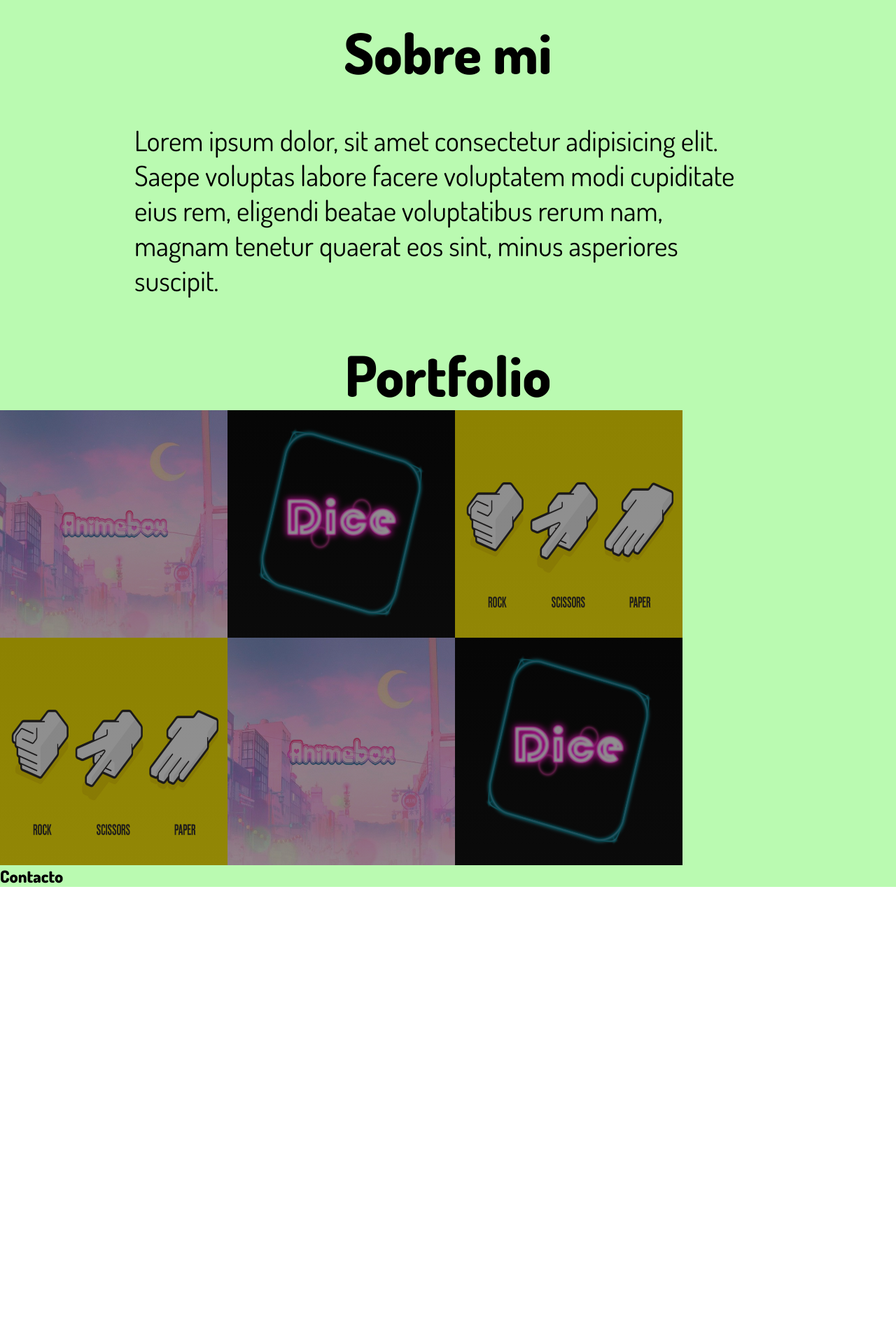
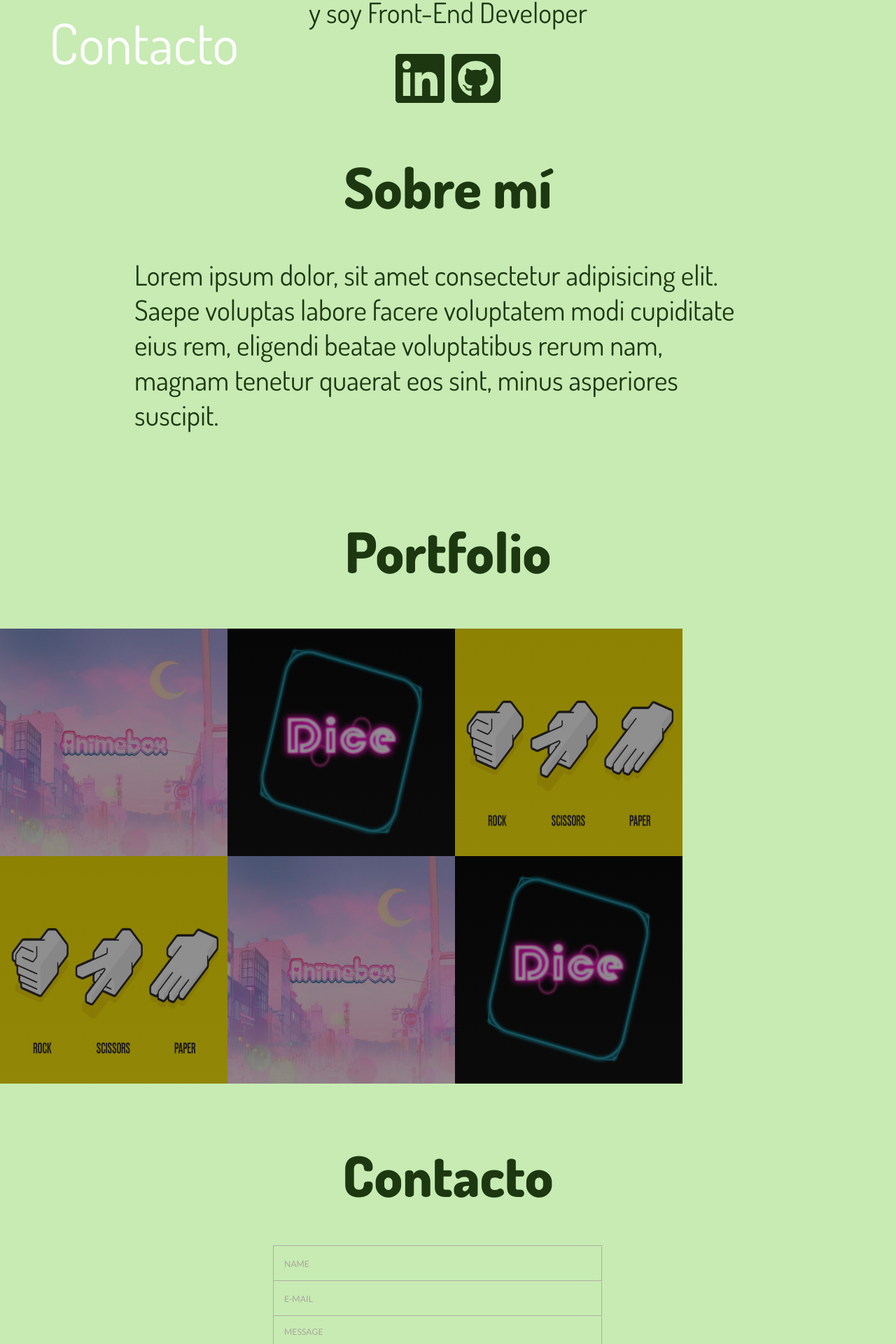
Before and after one commit to aliciaggz/portfolio, a React (Create React App) app: page / in a window 1280 px wide. Shown: the part 824-2744 px from the top of the page at 70% size. Before the commit the page ends 2091 px from the top, so only its background shows below. Built offline with nearby package versions, Linux system fonts and the light colour scheme.

Commit message:
colors and portfolio

```diff
--- a/src/components/App.js
+++ b/src/components/App.js
@@ -41,8 +41,14 @@ const App = () => {
               Hola, me llamo Alicia Gallego
             </h1>
             <p className="section__intro--text">y soy Front-End Developer</p>
-            <FaIcons.FaLinkedin />
-            <FaIcons.FaGithubSquare />
+            <ul className="section__intro--list">
+              <li>
+                <FaIcons.FaLinkedin className="section__intro--icons" />
+              </li>
+              <li>
+                <FaIcons.FaGithubSquare className="section__intro--icons" />
+              </li>
+            </ul>
           </div>
           <div className="section__intro--div">
             <img src="" alt="" />
@@ -50,7 +56,7 @@ const App = () => {
         </section>
 
         <section className="section__aboutme">
-          <h1 className="section__aboutme--title">Sobre mi</h1>
+          <h1 className="section__aboutme--title">Sobre mí</h1>
 
           <p className="section__aboutme--text">
             Lorem ipsum dolor, sit amet consectetur adipisicing elit. Saepe
@@ -62,7 +68,6 @@ const App = () => {
 
         <section className="portfolio">
           <h1 className="portfolio__title">Portfolio</h1>
-          <p></p>
 
           <ul className="portfolio__list">
             <li className="portfolio__list--item">
@@ -71,16 +76,23 @@ const App = () => {
             <li className="portfolio__list--item">
               <div className="image dos"></div>
             </li>
-            <li className="portfolio__list--item tres"></li>
+            <li className="portfolio__list--item">
+              <div className="image tres"></div>
+            </li>
             <li className="portfolio__list--item cuatro"></li>
             <li className="portfolio__list--item uno"></li>
             <li className="portfolio__list--item dos"></li>
           </ul>
         </section>
 
-        <section>
-          <h1>Contacto</h1>
-          <form action=""></form>
+        <section className="contact">
+          <h1 className="contact__title">Contacto</h1>
+          <form id="form" className="top">
+            <input type="text" placeholder="NAME" />
+            <input type="text" placeholder="E-MAIL" />
+            <textarea id="message" type="text" placeholder="MESSAGE"></textarea>
+            <input id="submit" type="submit" value="GO!"></input>
+          </form>
         </section>
       </main>
     </div>
--- a/src/styles/App.scss
+++ b/src/styles/App.scss
@@ -6,6 +6,6 @@
 @import 'layout/_hero';
 @import 'layout/_aboutme';
 @import 'layout/_portfolio';
-// @import 'layout/_section-design';
+@import 'layout/_contact';
 // @import 'layout/_section-fill';
 // @import 'layout/_section-share';
--- a/src/styles/core/_variables.scss
+++ b/src/styles/core/_variables.scss
@@ -1,6 +1,6 @@
 //colors
-$lightgreen: #bafab1;
+$lightgreen: #b4e499be;
 $green: #83eb6d;
-$darkgreen: #63a644;
+$darkgreen: #dd8989;
 
-$grey: #4b4d49;
+$grey: #1d3811;
--- /dev/null
+++ b/src/styles/layout/_contact.scss
@@ -0,0 +1,183 @@
+@import url(https://fonts.googleapis.com/css?family=Lato:100,300,400);
+
+.contact {
+  margin-top: 20px;
+  display: flex;
+  flex-direction: column;
+  justify-content: center;
+  align-items: center;
+
+  &__title {
+    font-size: 80px;
+    margin-top: 60px;
+  }
+}
+
+input::-webkit-input-placeholder,
+textarea::-webkit-input-placeholder {
+  color: #aca49c;
+  font-size: 0.875em;
+}
+
+input:focus::-webkit-input-placeholder,
+textarea:focus::-webkit-input-placeholder {
+  color: #bbb5af;
+}
+
+input::-moz-placeholder,
+textarea::-moz-placeholder {
+  color: #aca49c;
+  font-size: 0.875em;
+}
+
+input:focus::-moz-placeholder,
+textarea:focus::-moz-placeholder {
+  color: #bbb5af;
+}
+
+input::placeholder,
+textarea::placeholder {
+  color: #aca49c;
+  font-size: 0.875em;
+}
+
+input:focus::placeholder,
+textarea::focus:placeholder {
+  color: #bbb5af;
+}
+
+input::-ms-placeholder,
+textarea::-ms-placeholder {
+  color: #aca49c;
+  font-size: 0.875em;
+}
+
+input:focus::-ms-placeholder,
+textarea:focus::-ms-placeholder {
+  color: #bbb5af;
+}
+
+/* on hover placeholder */
+
+input:hover::-webkit-input-placeholder,
+textarea:hover::-webkit-input-placeholder {
+  color: #e2dedb;
+  font-size: 0.875em;
+}
+
+input:hover:focus::-webkit-input-placeholder,
+textarea:hover:focus::-webkit-input-placeholder {
+  color: #cbc6c1;
+}
+
+input:hover::-moz-placeholder,
+textarea:hover::-moz-placeholder {
+  color: #e2dedb;
+  font-size: 0.875em;
+}
+
+input:hover:focus::-moz-placeholder,
+textarea:hover:focus::-moz-placeholder {
+  color: #cbc6c1;
+}
+
+input:hover::placeholder,
+textarea:hover::placeholder {
+  color: #e2dedb;
+  font-size: 0.875em;
+}
+
+input:hover:focus::placeholder,
+textarea:hover:focus::placeholder {
+  color: #cbc6c1;
+}
+
+input:hover::placeholder,
+textarea:hover::placeholder {
+  color: #e2dedb;
+  font-size: 0.875em;
+}
+
+input:hover:focus::-ms-placeholder,
+textarea:hover::focus:-ms-placeholder {
+  color: #cbc6c1;
+}
+
+#form {
+  position: relative;
+  width: 500px;
+  margin: 50px auto 100px auto;
+}
+
+input {
+  font-family: 'Lato', sans-serif;
+  font-size: 0.875em;
+  width: 470px;
+  height: 50px;
+  padding: 0px 15px 0px 15px;
+
+  background: transparent;
+  outline: none;
+  color: #726659;
+
+  border: solid 1px #b3aca7;
+  border-bottom: none;
+
+  transition: all 0.3s ease-in-out;
+  -webkit-transition: all 0.3s ease-in-out;
+  -moz-transition: all 0.3s ease-in-out;
+  -ms-transition: all 0.3s ease-in-out;
+}
+
+input:hover {
+  background: #b3aca7;
+  color: #e2dedb;
+}
+
+textarea {
+  width: 470px;
+  max-width: 470px;
+  height: 110px;
+  max-height: 110px;
+  padding: 15px;
+
+  background: transparent;
+  outline: none;
+
+  color: #726659;
+  font-family: 'Lato', sans-serif;
+  font-size: 0.875em;
+
+  border: solid 1px #b3aca7;
+
+  transition: all 0.3s ease-in-out;
+  -webkit-transition: all 0.3s ease-in-out;
+  -moz-transition: all 0.3s ease-in-out;
+  -ms-transition: all 0.3s ease-in-out;
+}
+
+textarea:hover {
+  background: #b3aca7;
+  color: #e2dedb;
+}
+
+#submit {
+  width: 502px;
+
+  padding: 0;
+  margin: -5px 0px 0px 0px;
+
+  font-family: 'Lato', sans-serif;
+  font-size: 0.875em;
+  color: #b3aca7;
+
+  outline: none;
+  cursor: pointer;
+
+  border: solid 1px #b3aca7;
+  border-top: none;
+}
+
+#submit:hover {
+  color: #e2dedb;
+}
--- a/src/styles/layout/_header.scss
+++ b/src/styles/layout/_header.scss
@@ -5,9 +5,9 @@
 .menu {
   position: fixed;
   left: 0;
-  width: 30vh;
+  width: 25vh;
   height: 100%;
-  background-color: rgb(121, 194, 194);
+  background-color: $darkgreen;
   transition: 350ms;
 
   &.active {
@@ -35,6 +35,13 @@
     &--item {
       font-size: 80px;
       color: white;
+      padding: 40px;
+
+      &:hover {
+        transition: 350ms;
+        text-shadow: 2px 2px 4px #d1d1d1;
+        transform: scale(1.03);
+      }
     }
   }
 }
--- a/src/styles/layout/_hero.scss
+++ b/src/styles/layout/_hero.scss
@@ -17,8 +17,10 @@
     width: 500px;
     height: 500px;
     border-radius: 50%;
-    border: 6px dotted $darkgreen;
-    margin: 40px;
+
+    background-color: rgba(255, 255, 255, 0.596);
+    margin: 50px;
+    margin-top: 170px;
   }
   &--title {
     font-size: 60px;
@@ -28,4 +30,12 @@
     font-size: 40px;
     margin-bottom: 30px;
   }
+  &--list {
+    list-style: none;
+    display: flex;
+  }
+  &--icons {
+    height: 80px;
+    width: 80px;
+  }
 }
--- a/src/styles/layout/_portfolio.scss
+++ b/src/styles/layout/_portfolio.scss
@@ -5,6 +5,8 @@
   width: 100%;
   &__title {
     font-size: 80px;
+    margin-bottom: 60px;
+    margin-top: 60px;
   }
   &__list {
     list-style: none;
@@ -14,18 +16,7 @@
       width: 325px;
       height: 325px;
       overflow: hidden;
-      position: relative;
 
-      &.tres {
-        background-image: linear-gradient(
-            rgba(2, 2, 2, 0.45),
-            rgba(12, 12, 12, 0.45)
-          ),
-          url(../../images/game.png);
-        background-size: cover;
-        width: 325px;
-        height: 325px;
-      }
       &.cuatro {
         background-image: linear-gradient(
             rgba(2, 2, 2, 0.45),
@@ -83,3 +74,19 @@
       url(../../images/dice.png);
   }
 }
+.tres {
+  background-image: linear-gradient(rgba(2, 2, 2, 0.45), rgba(12, 12, 12, 0.45)),
+    url(../../images/game.png);
+  background-size: cover;
+  width: 325px;
+  height: 325px;
+  transition: 1s ease-in-out;
+  &:hover {
+    transform: scale(1.3);
+    background-image: linear-gradient(
+        rgba(2, 2, 2, 0.171),
+        rgba(12, 12, 12, 0.226)
+      ),
+      url(../../images/game.png);
+  }
+}
--- a/src/styles/pages/_index.scss
+++ b/src/styles/pages/_index.scss
@@ -3,4 +3,5 @@
   padding: 0;
   box-sizing: border-box;
   font-family: 'Dosis', sans-serif;
+  color: $grey;
 }
```
